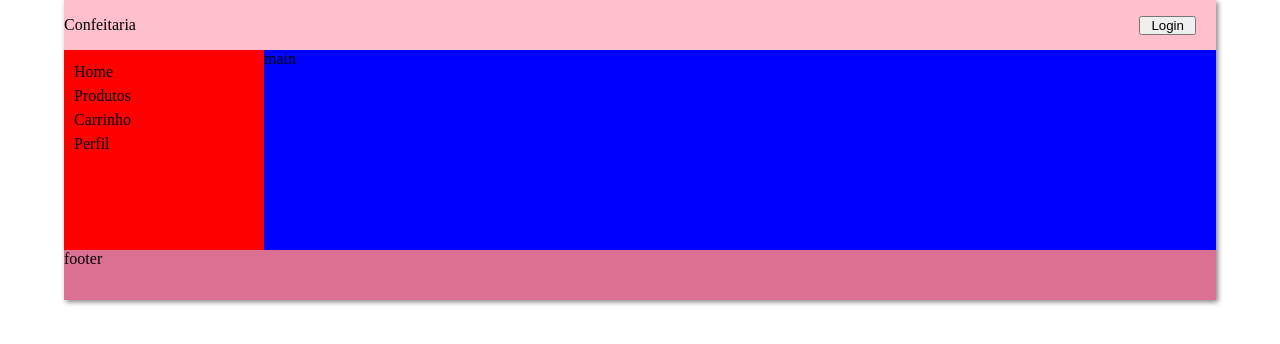
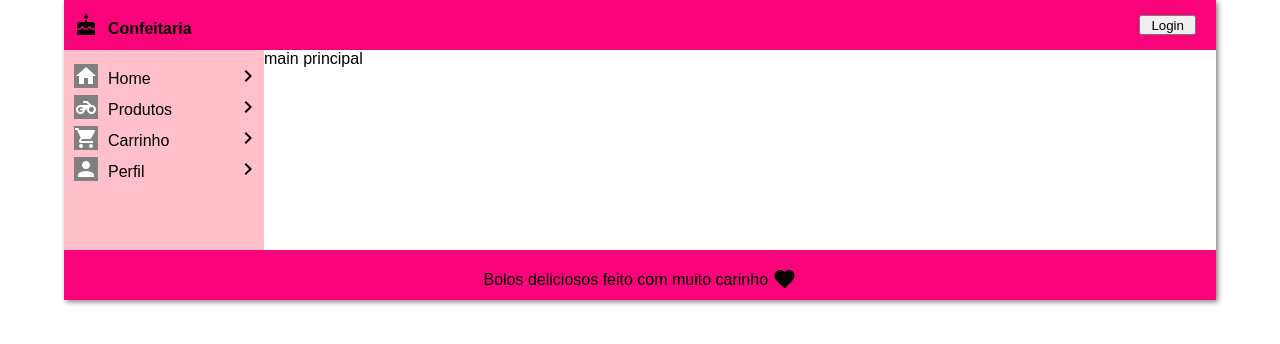
Before and after one commit to paizaneandre/HTML5-CSS3, a plain HTML site: page exercicios/expratico.grid1/index.html in a window 1280 px wide. Drawn offline with Linux system fonts and the light colour scheme.

Commit message:
actualizacao do exercicio pratico grid1

```diff
--- a/exercicios/expratico.grid1/index.html
+++ b/exercicios/expratico.grid1/index.html
@@ -4,11 +4,15 @@
     <meta charset="UTF-8">
     <meta name="viewport" content="width=device-width, initial-scale=1.0">
     <title>exercicio pratico</title>
+    <link href="https://fonts.googleapis.com/icon?family=Material+Icons"
+      rel="stylesheet">
+
     <style>
         *{
             padding: 0px;
             margin: 0px;
             box-sizing: border-box;
+            font-family: Arial, Helvetica, sans-serif;
         }
         .container {
             display: grid;
@@ -20,58 +24,111 @@
 
         }
 
-        .header {
+        header {
             display: flex;
-            flex-direction: row;
-            background-color:pink;
+            background-color:rgb(250, 2, 122);
             grid-area: 1/1/2/3;
             justify-content: center;
             align-items: center;
         }
 
-        .header > button  {
+        header > p {
+            display: flex;
+            height: 20px;
+            color: black;
+            padding: 5px;
+            margin: 0px 10px;
+            padding: 5px 0px;
+            font-weight: bold;
+        }
+
+        header > p > span{
+            transform: translateY(-7px);
+            margin-right: 10px;
+        }
+
+        header > button  {
+            height: 20px;
             padding: 0px 10px;
             margin-left: auto;
             margin-right: 20px;
-            align-items: center;
+
         }
 
-        .header > button:hover {
+        header > button:hover {
             background-color: white;
             cursor: pointer;
         }
-        .menu {
-            background-color:red;
+        nav {
+            background-color:pink;
             grid-area: 2/1/3/2;
         }
-        .menu > ul {
+        nav > div> ul {
             list-style: none;
             margin: 10px;
+
         }
-        .menu > ul > li {
+        nav > div > ul > li {
             line-height: 1.5em;
+            position: relative;
+
         }
-        .main {
-            background-color: blue;
+        nav > div > ul > li > span {
+            display: inline-block;
+            transform: translateY(4px);
+            color: black;
+            font-size: 1.5em;
+            margin-right: 10px;
+        }
+        nav > div> ul > li span:nth-of-type(1) {
+            background-color: gray;
+            color: white;
+        }
+        nav > div > ul > li span:nth-of-type(2) {
+            position: absolute;
+            left: 90%;
+        }
+
+
+        main {
+
             grid-area: 2/2/3/3;
         }
-        .footer {
-            background-color: palevioletred;
+        footer {
+            display: grid;
+            background-color:rgb(250, 2, 122);
             grid-area: 3/1/4/3;
+            text-align: center;
+            place-items: center;
+        }
+
+        footer > p > span {
+            transform: translateY(6px);
         }
     </style>
 </head>
 <body>
     <div class="container">
-        <div class="header"><p>Confeitaria</p> <button>Login</button></div>
-        <div class="menu" ><ul>
-            <li>Home</li>
-            <li>Produtos</li>
-            <li>Carrinho</li>
-            <li>Perfil</li>
-        </ul></div>
-        <div class="main">main</div>
-        <div class="footer">footer</div>
+        <header>
+                <p><span class="material-icons">cake</span>Confeitaria</p>
+                <button>Login</button>
+        </header>
+        <nav>
+            <div>
+                <ul>
+                <li> <span class="material-icons">home</span>Home<span class="material-icons">chevron_right</span></li>
+                <li> <span class="material-icons">motorcycle</span>Produtos <span class="material-icons">chevron_right</span></li>
+                <li> <span class="material-icons">shopping_cart</span>Carrinho <span class="material-icons">chevron_right</span></li>
+                <li> <span class="material-icons">person</span>Perfil <span class="material-icons">chevron_right</span></li>
+            </ul>
+        </div>
+        </nav>
+        <main>
+            <p>main principal</p>
+        </main>
+        <footer>
+            <p>Bolos deliciosos feito com muito carinho  <span class="material-icons">favorite</span></p>
+        </footer>
 
     </div>
 </body>
```
